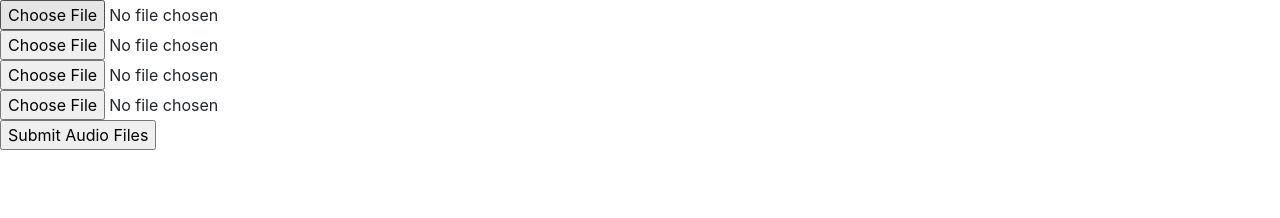
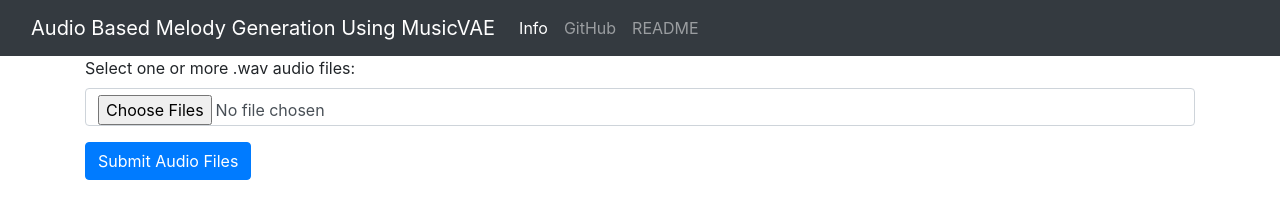
Before and after one commit to lucaspbastos/Audio-Based-Melody-Generation, a website: page index.html in a window 1280 px wide. Drawn offline with nearby package versions, Linux system fonts and the light colour scheme.

Commit message:
Design front end changes and single file selector

```diff
--- a/index.html
+++ b/index.html
@@ -1,16 +1,40 @@
 <!DOCTYPE html>
-<html>
+<html lang="en">
     <head>
         <link rel="stylesheet" href="https://cdn.jsdelivr.net/npm/bootstrap@4.6.0/dist/css/bootstrap.min.css" integrity="sha384-B0vP5xmATw1+K9KRQjQERJvTumQW0nPEzvF6L/Z6nronJ3oUOFUFpCjEUQouq2+l" crossorigin="anonymous">
     </head>
     <body>
-        <form action="./callScript" method="POST" enctype="multipart/form-data">
-            <input type="file" id="audioFile1" name="file1"><br>
-            <input type="file" id="audioFile2" name="file2"><br>
-            <input type="file" id="audioFile3" name="file3"><br>
-            <input type="file" id="audioFile4" name="file4"><br>
-            <input type="submit" value="Submit Audio Files">
-        </form>
+        <nav class="navbar navbar-expand-lg navbar-dark bg-dark">
+            <div class="container-fluid">
+                <a class="navbar-brand" href="/">Audio Based Melody Generation Using MusicVAE</a>
+                <button class="navbar-toggler" type="button" data-bs-toggle="collapse" data-bs-target="#navbarText" aria-controls="navbarText" aria-expanded="false" aria-label="Toggle navigation">
+                    <span class="navbar-toggler-icon"></span>
+                </button>
+                <div class="collapse navbar-collapse" id="navbarText">
+                    <ul class="navbar-nav me-auto mb-2 mb-lg-0">
+                        <li class="nav-item">
+                            <a class="nav-link active" aria-current="page" href="/">Info</a>
+                        </li>
+                        <li class="nav-item">
+                            <a class="nav-link" href="#">GitHub</a>
+                        </li>
+                        <li class="nav-item">
+                            <a class="nav-link" href="#">README</a>
+                        </li>
+                    </ul>
+                </div>
+            </div>
+        </nav>
+        <div class="container">
+            <form action="./callScript" method="POST" enctype="multipart/form-data">
+                <div class="mb-3">
+                    <label for="formFileMultiple" class="form-label">Select one or more .wav audio files:</label>
+                    <input class="form-control" type="file" id="formFileMultiple" multiple>
+                </div>
+                <input type="submit" class="btn btn-primary" value="Submit Audio Files">
+            </form>
+        </div>
+
         <script src="https://code.jquery.com/jquery-3.5.1.slim.min.js" integrity="sha384-DfXdz2htPH0lsSSs5nCTpuj/zy4C+OGpamoFVy38MVBnE+IbbVYUew+OrCXaRkfj" crossorigin="anonymous"></script>
         <script src="https://cdn.jsdelivr.net/npm/bootstrap@4.6.0/dist/js/bootstrap.bundle.min.js" integrity="sha384-Piv4xVNRyMGpqkS2by6br4gNJ7DXjqk09RmUpJ8jgGtD7zP9yug3goQfGII0yAns" crossorigin="anonymous"></script>
     </body>
```
Also changed, not shown: requirements.txt (renamed from src/requirements.txt).
